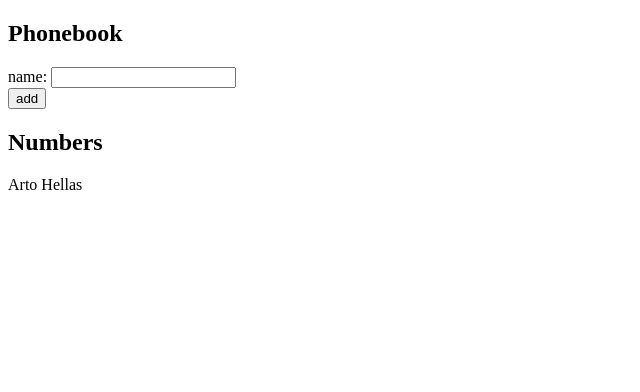
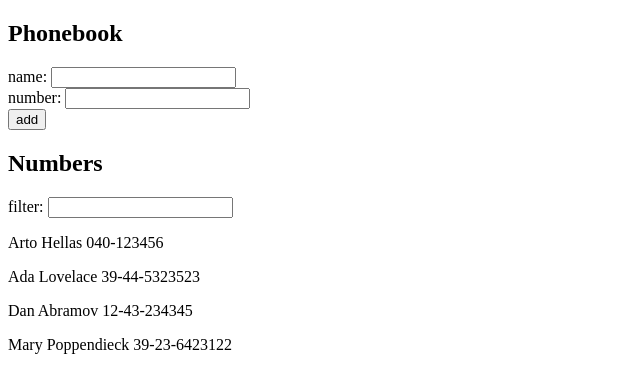
Before and after one commit to maaulr/part2, a React (Create React App) app in the folder phonebook/: page / in a window 1280 px wide. Shown: the top 392 px of the page, without its empty margins (0-640 px from the left). Built offline with nearby package versions, Linux system fonts and the light colour scheme.

Commit message:
finish part 2b

```diff
--- a/phonebook/src/components/App.js
+++ b/phonebook/src/components/App.js
@@ -4,7 +4,7 @@
     return (
         <div>
             {persons.map(person=>
-                <p key={person.name}>{person.name}</p>
+                <p key={person.name}>{person.name} {person.number}</p>
             )}
         </div>
     )
@@ -12,35 +12,60 @@
 
 const App = () => {
   const [ persons, setPersons ] = useState([
-    { name: 'Arto Hellas' }
+    { name: 'Arto Hellas', number:'040-123456' },
+    { name: 'Ada Lovelace', number: '39-44-5323523' },
+    { name: 'Dan Abramov', number: '12-43-234345' },
+    { name: 'Mary Poppendieck', number: '39-23-6423122' }
   ])
   const [ newName, setNewName ] = useState('')
+  const [ newNumber, setNewNumber] = useState('')
+  const [ newFilter, setNewFilter] = useState('')
 
   const handleAddName = (event) => {
     event.preventDefault()
-    //   console.log('add name ' + newName)
-    const new_person = { name: newName }
-    setPersons(persons.concat(new_person))
-    setNewName('')
+    const personExist = persons.filter((person)=>person.name===newName)
+
+    if (personExist.length>0){
+        alert(`${newName} is already added to phonebook`)
+    } else {
+        const new_person = { name: newName, number: newNumber }
+        setPersons(persons.concat(new_person))
+        setNewName('')
+        setNewNumber('')
+    }
   }
 
   const handleFormNameChange = (event) => {
       setNewName(event.target.value)
   }
 
+  const handleFormNumChange = (event) => {
+      setNewNumber(event.target.value)
+  }
+
+  const handleFilterChange = (event) => {
+      setNewFilter(event.target.value)
+  }
+
+  const filteredPerson = newFilter === ''
+    ? persons
+    : persons.filter((person)=>person.name.toLowerCase().includes(newFilter.toLowerCase()))
+
   return (
     <div>
       <h2>Phonebook</h2>
       <form onSubmit={handleAddName}>
         <div>
-          name: <input value={newName} onChange={handleFormNameChange}/>
+          name: <input value={newName} onChange={handleFormNameChange}/><br/>
+          number: <input value={newNumber} onChange={handleFormNumChange}/>
         </div>
         <div>
           <button type="submit">add</button>
         </div>
       </form>
       <h2>Numbers</h2>
-      <PhonebookNames persons={persons}/>
+      filter: <input value={newFilter} onChange={handleFilterChange}/>
+      <PhonebookNames persons={filteredPerson}/>
     </div>
   )
 }
```
